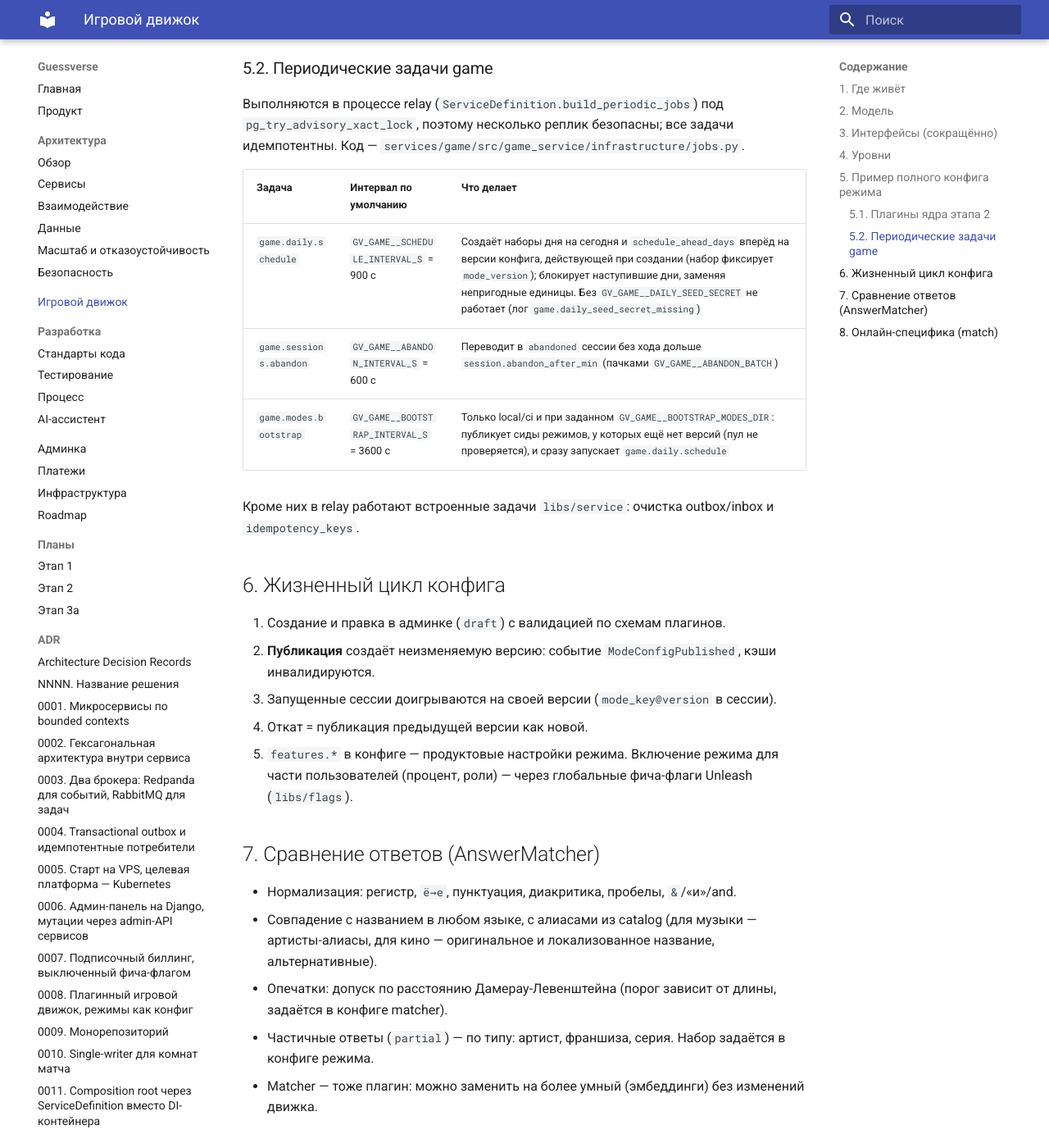
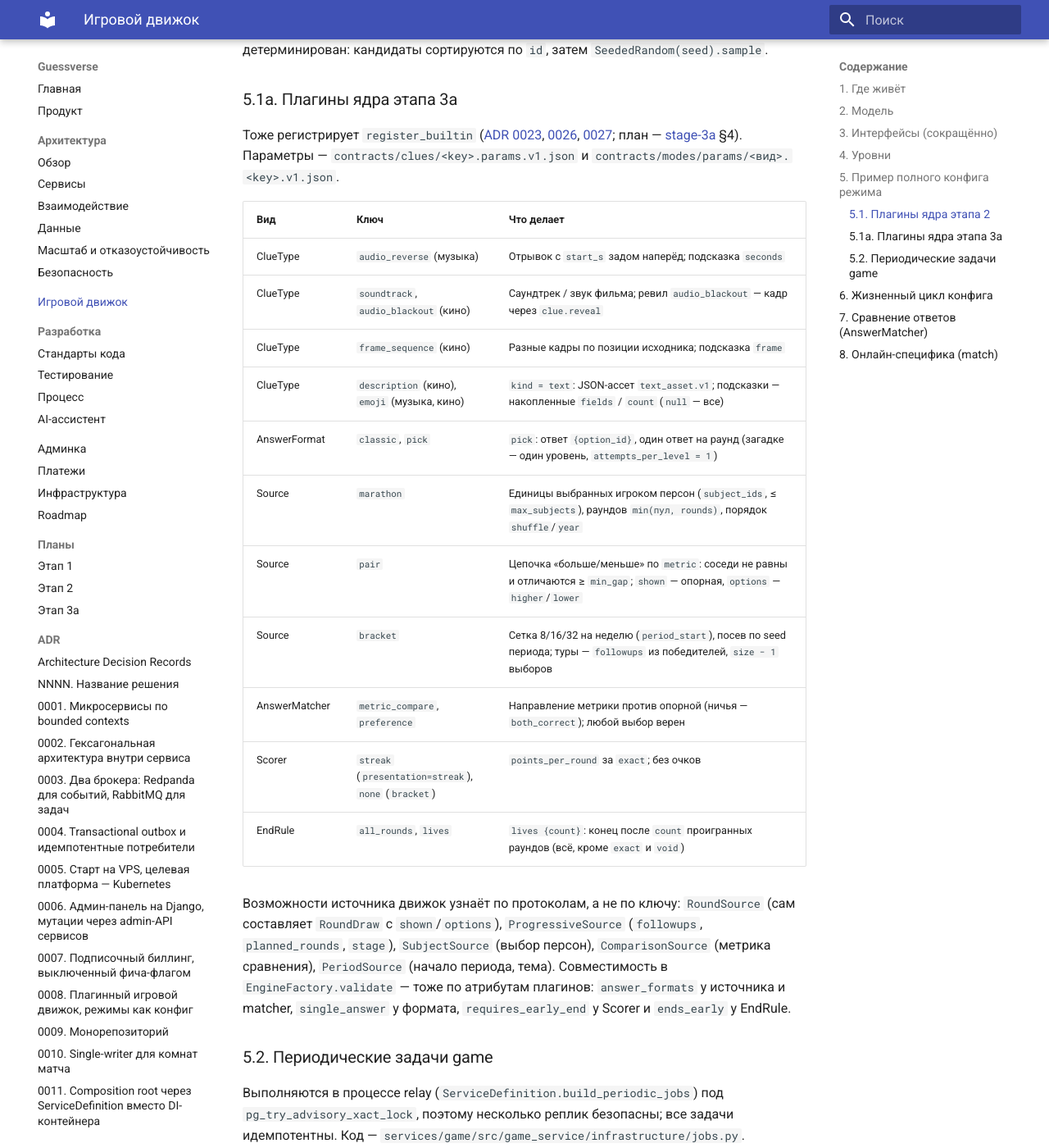
Before and after one commit to L0GIN0UT/oncue, an MkDocs documentation site: the page built from docs/02-game-engine.md, in a window 1280 px wide and 1400 px high, scrolled down 4527 px. Shown: the whole window at 82% size. Built offline with MkDocs 1.6.1 and Material for MkDocs 9.7.7, drawn with Linux system fonts in a browser that asks for light colours; some of the changed text lies outside the part shown.

Commit message:
docs(game_kernel): плагины ядра этапа 3a в 02-game-engine и памятке библиотеки

````diff
--- a/docs/02-game-engine.md
+++ b/docs/02-game-engine.md
@@ -85,16 +85,18 @@ clue:
 ```
 
 ```yaml
-# description (этап 3)
+# description (этап 3a, профиль description/default): уровень ДОБАВЛЯЕТ поля к открытым,
+# подсказка уровня (levels[].hint.fields) — все открытые к нему поля
 clue:
   type: description
   params:
     levels:
+      - { fields: [tagline] }
       - { fields: [plot_masked] }
-      - { fields: [plot_masked, year, genres] }
-      - { fields: [plot_masked, year, genres, country, director] }
-      - { fields: [plot_masked, year, genres, country, director, cast_top3] }
-      - { fields: [plot_masked, year, genres, country, director, cast_top3, tagline] }
+      - { fields: [year, genres] }
+      - { fields: [country] }
+      - { fields: [director] }
+      - { fields: [cast_top3] }
 ```
 
 Параметры описывает `params_schema` конкретного ClueType (контракты — `contracts/clues/*`); валидатор сверяет длину `scoring.params.points` с числом уровней.
@@ -167,6 +169,26 @@ features: { share: true }
 
 Source `collection` (`register_collection`) подключается в game на этапе 3. Розыгрыш детерминирован: кандидаты сортируются по `id`, затем `SeededRandom(seed).sample`.
 
+### 5.1a. Плагины ядра этапа 3a
+
+Тоже регистрирует `register_builtin` ([ADR 0023](adr/0023-round-draw-answer-formats-end-rules.md), [0026](adr/0026-reveal-with-other-clue-type.md), [0027](adr/0027-period-sets-preference-modes-records.md); план — [stage-3a](plans/stage-3a.md) §4). Параметры — `contracts/clues/<key>.params.v1.json` и `contracts/modes/params/<вид>.<key>.v1.json`.
+
+| Вид | Ключ | Что делает |
+|---|---|---|
+| ClueType | `audio_reverse` (музыка) | Отрывок с `start_s` задом наперёд; подсказка `seconds` |
+| ClueType | `soundtrack`, `audio_blackout` (кино) | Саундтрек / звук фильма; ревил `audio_blackout` — кадр через `clue.reveal` |
+| ClueType | `frame_sequence` (кино) | Разные кадры по позиции исходника; подсказка `frame` |
+| ClueType | `description` (кино), `emoji` (музыка, кино) | `kind = text`: JSON-ассет `text_asset.v1`; подсказки — накопленные `fields` / `count` (`null` — все) |
+| AnswerFormat | `classic`, `pick` | `pick`: ответ `{option_id}`, один ответ на раунд (загадке — один уровень, `attempts_per_level = 1`) |
+| Source | `marathon` | Единицы выбранных игроком персон (`subject_ids`, ≤ `max_subjects`), раундов `min(пул, rounds)`, порядок `shuffle`/`year` |
+| Source | `pair` | Цепочка «больше/меньше» по `metric`: соседи не равны и отличаются ≥ `min_gap`; `shown` — опорная, `options` — `higher`/`lower` |
+| Source | `bracket` | Сетка 8/16/32 на неделю (`period_start`), посев по seed периода; туры — `followups` из победителей, `size − 1` выборов |
+| AnswerMatcher | `metric_compare`, `preference` | Направление метрики против опорной (ничья — `both_correct`); любой выбор верен |
+| Scorer | `streak` (`presentation=streak`), `none` (`bracket`) | `points_per_round` за `exact`; без очков |
+| EndRule | `all_rounds`, `lives` | `lives {count}`: конец после `count` проигранных раундов (всё, кроме `exact` и `void`) |
+
+Возможности источника движок узнаёт по протоколам, а не по ключу: `RoundSource` (сам составляет `RoundDraw` с `shown`/`options`), `ProgressiveSource` (`followups`, `planned_rounds`, `stage`), `SubjectSource` (выбор персон), `ComparisonSource` (метрика сравнения), `PeriodSource` (начало периода, тема). Совместимость в `EngineFactory.validate` — тоже по атрибутам плагинов: `answer_formats` у источника и matcher, `single_answer` у формата, `requires_early_end` у Scorer и `ends_early` у EndRule.
+
 ### 5.2. Периодические задачи game
 
 Выполняются в процессе relay (`ServiceDefinition.build_periodic_jobs`) под `pg_try_advisory_xact_lock`, поэтому несколько реплик безопасны; все задачи идемпотентны. Код — `services/game/src/game_service/infrastructure/jobs.py`.
````
Also changed, not shown: libs/game_kernel/CLAUDE.md (+8 -7 lines).
